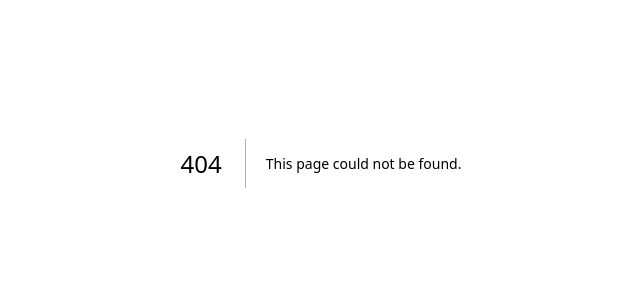
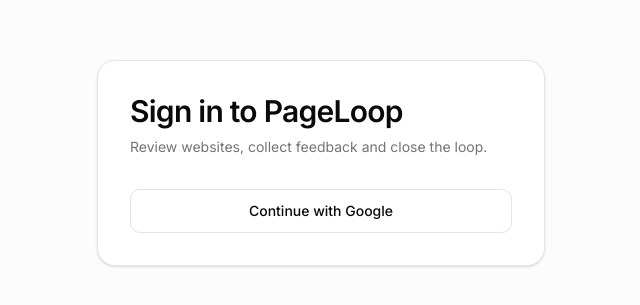
Before and after one commit to CarlosRomaan/pageloop, a Next.js app: page /login in a window 1280 px wide. Before the commit this address had no page. Shown: the part 237-542 px from the top of the page, without its empty margins (319-959 px from the left). Built offline with nearby package versions, Linux system fonts and the light colour scheme; no server answers.

Commit message:
feat(auth): add Google authentication with Auth.js

```diff
--- /dev/null
+++ b/app/(auth)/login/page.tsx
@@ -0,0 +1,39 @@
+import { signIn } from "@/auth";
+
+const LoginPage = () => {
+  return (
+    <div className="flex min-h-screen items-center justify-center bg-muted/30 px-4">
+      <div className="w-full max-w-md rounded-2xl border bg-background p-8 shadow-sm">
+        <div>
+          <h1 className="text-3xl font-semibold tracking-tight">
+            Sign in to PageLoop
+          </h1>
+
+          <p className="mt-2 text-sm text-muted-foreground">
+            Review websites, collect feedback and close the loop.
+          </p>
+        </div>
+
+        <form
+          className="mt-8"
+          action={async () => {
+            "use server";
+
+            await signIn("google", {
+              redirectTo: "/dashboard",
+            });
+          }}
+        >
+          <button
+            type="submit"
+            className="flex h-11 w-full items-center justify-center rounded-lg border bg-background px-4 text-sm font-medium hover:bg-muted"
+          >
+            Continue with Google
+          </button>
+        </form>
+      </div>
+    </div>
+  );
+};
+
+export default LoginPage;
--- /dev/null
+++ b/app/api/[...nextauth]/route.ts
@@ -0,0 +1,3 @@
+import { handlers } from "@/auth";
+
+export const { GET, POST } = handlers;
--- /dev/null
+++ b/auth.ts
@@ -0,0 +1,10 @@
+import NextAuth from "next-auth";
+import Google from "next-auth/providers/google";
+import { PrismaAdapter } from "@auth/prisma-adapter";
+
+import { prisma } from "@/lib/prisma";
+
+export const { handlers, auth, signIn, signOut } = NextAuth({
+  adapter: PrismaAdapter(prisma),
+  providers: [Google],
+});
--- a/package.json
+++ b/package.json
@@ -12,6 +12,7 @@
     "seed": "tsx prisma/seed.ts"
   },
   "dependencies": {
+    "@auth/prisma-adapter": "^2.11.2",
     "@prisma/adapter-pg": "^7.8.0",
     "@prisma/client": "^7.8.0",
     "class-variance-authority": "^0.7.1",
```
Also changed, not shown: 1 other file (tests, documents, lock files or other folders).
